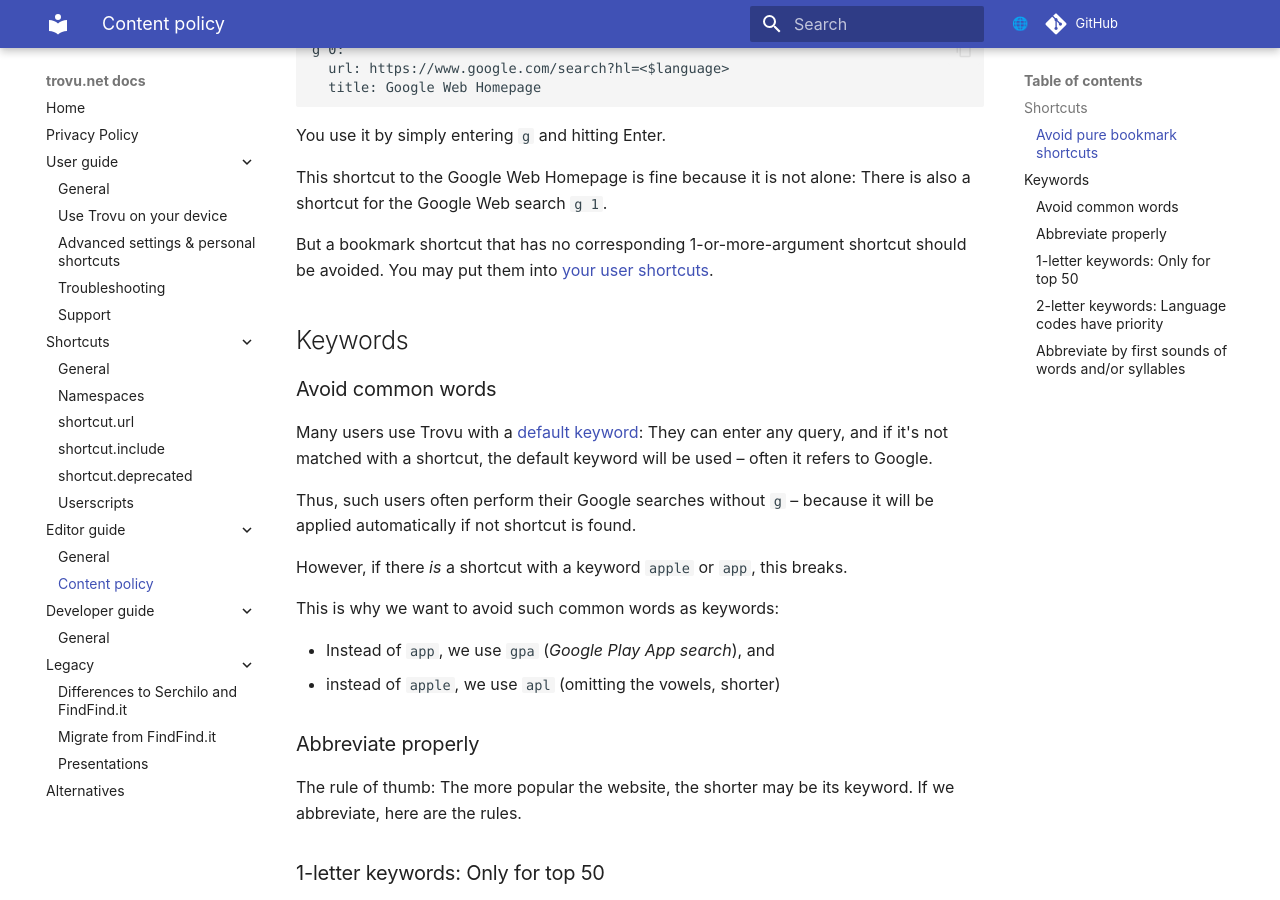
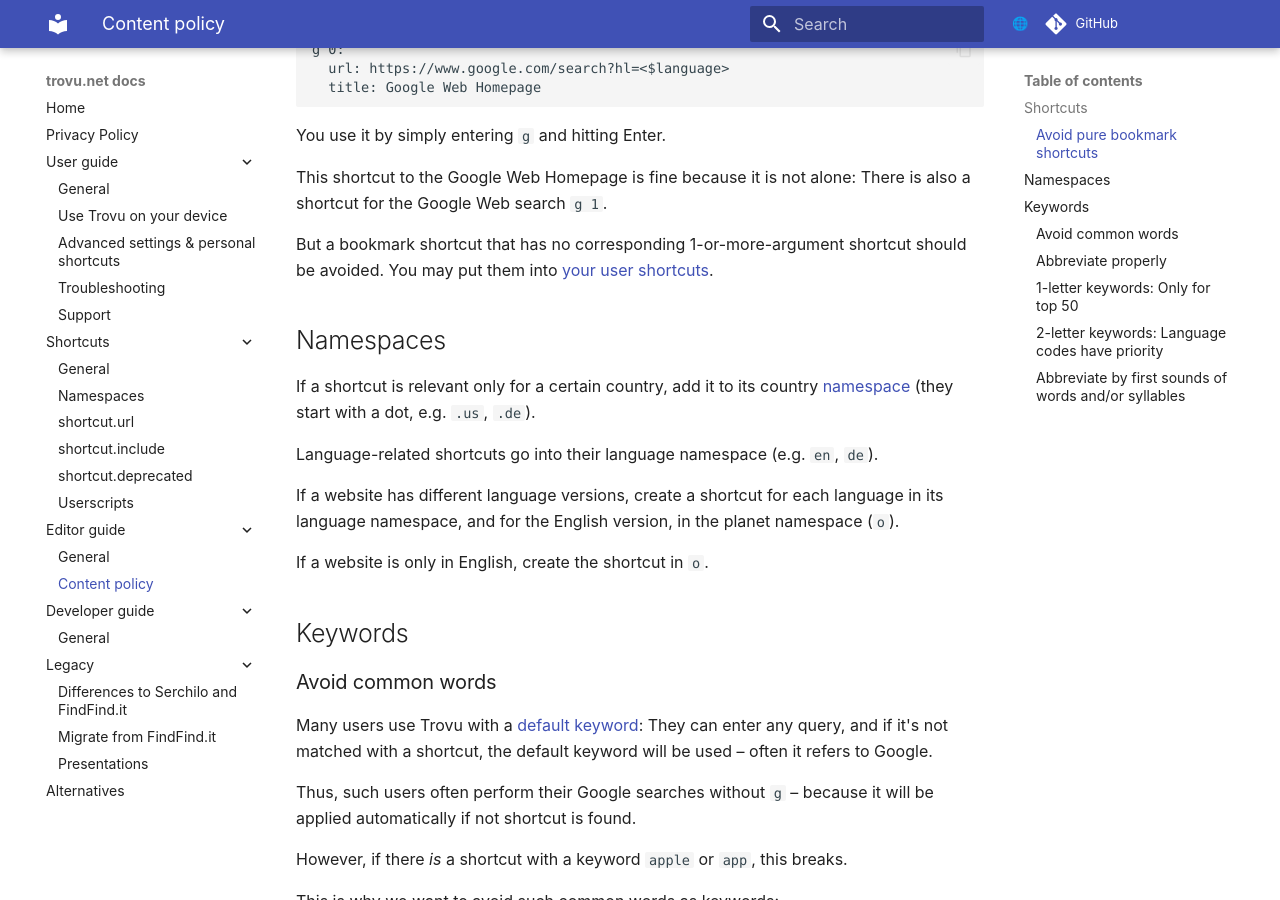
Before and after one commit to trovu/trovu, an MkDocs documentation site: the page built from docs/editors/policy.md, in a window 1280 px wide and 900 px high, scrolled down 540 px. Built offline with MkDocs 1.6.1 and Material for MkDocs 9.7.7, drawn with Linux system fonts in a browser that asks for light colours; comment, search, counter and statistics services are not loaded.

Commit message:
Add policy for namespaces.

```diff
--- a/docs/editors/policy.md
+++ b/docs/editors/policy.md
@@ -21,6 +21,16 @@
 This shortcut to the Google Web Homepage is fine because it is not alone: There is also a shortcut for the Google Web search `g 1`.
 
 But a bookmark shortcut that has no corresponding 1-or-more-argument shortcut should be avoided. You may put them into [your user shortcuts](../users/advanced.md#personal-shortcuts).
+
+## Namespaces
+
+If a shortcut is relevant only for a certain country, add it to its country [namespace](../shortcuts/namespaces.md) (they start with a dot, e.g. `.us`, `.de`).
+
+Language-related shortcuts go into their language namespace (e.g. `en`, `de`).
+
+If a website has different language versions, create a shortcut for each language in its language namespace, and for the English version, in the planet namespace (`o`).
+
+If a website is only in English, create the shortcut in `o`.
 
 ## Keywords
 
```
